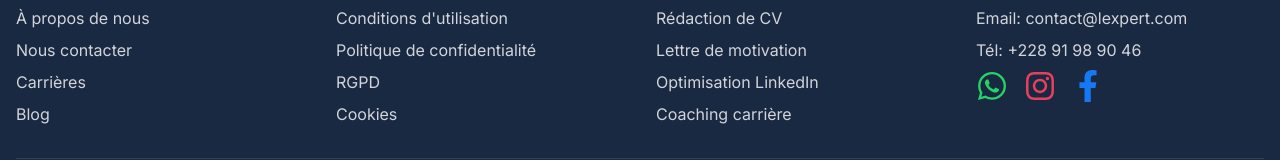
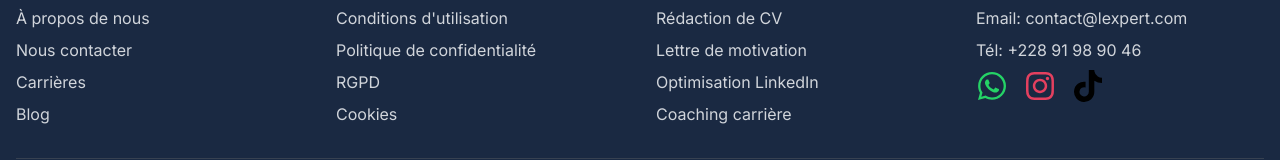
Before and after one commit to emmanuelish/L-Expert, a Next.js app: page / in a window 1280 px wide. Shown: the part 5106-5266 px from the top of the page. Built offline with nearby package versions, Linux system fonts and the light colour scheme.

Commit message:
fix social networks

```diff
--- a/components/About.tsx
+++ b/components/About.tsx
@@ -1,5 +1,5 @@
 import Link from "next/link"
-import { WhatsAppLogo, InstagramLogo, FacebookLogo, TikTokLogo, TelegramLogo } from "./social-icons"
+import { WhatsAppLogo, InstagramLogo, TikTokLogo, TelegramLogo } from "./social-icons"
 
 export default function About() {
   return (
--- a/components/Footer.tsx
+++ b/components/Footer.tsx
@@ -1,6 +1,6 @@
 import type { FC } from "react"
 import Link from "next/link"
-import { WhatsAppLogo, InstagramLogo, FacebookLogo } from "./social-icons"
+import { WhatsAppLogo, InstagramLogo, TikTokLogo } from "./social-icons"
 
 const Footer: FC = () => {
   return (
@@ -104,7 +104,7 @@ const Footer: FC = () => {
                   <WhatsAppLogo />
                 </ Link>
                 <Link
-                  href="https://www.instagram.com/yourinstagram"
+                  href="https://www.instagram.com/lexpertpro"
                   target="_blank"
                   rel="noopener noreferrer"
                   className="transform hover:scale-110 transition-transform duration-200"
@@ -112,12 +112,12 @@ const Footer: FC = () => {
                   <InstagramLogo />
                 </ Link>
                 <Link
-                  href="https://www.facebook.com/yourfacebook"
+                  href="https://www.tiktok.com/@lexpertpro"
                   target="_blank"
                   rel="noopener noreferrer"
                   className="transform hover:scale-110 transition-transform duration-200"
                 >
-                  <FacebookLogo />
+                  <TikTokLogo />
                 </ Link>
               </li>
             </ul>
```
